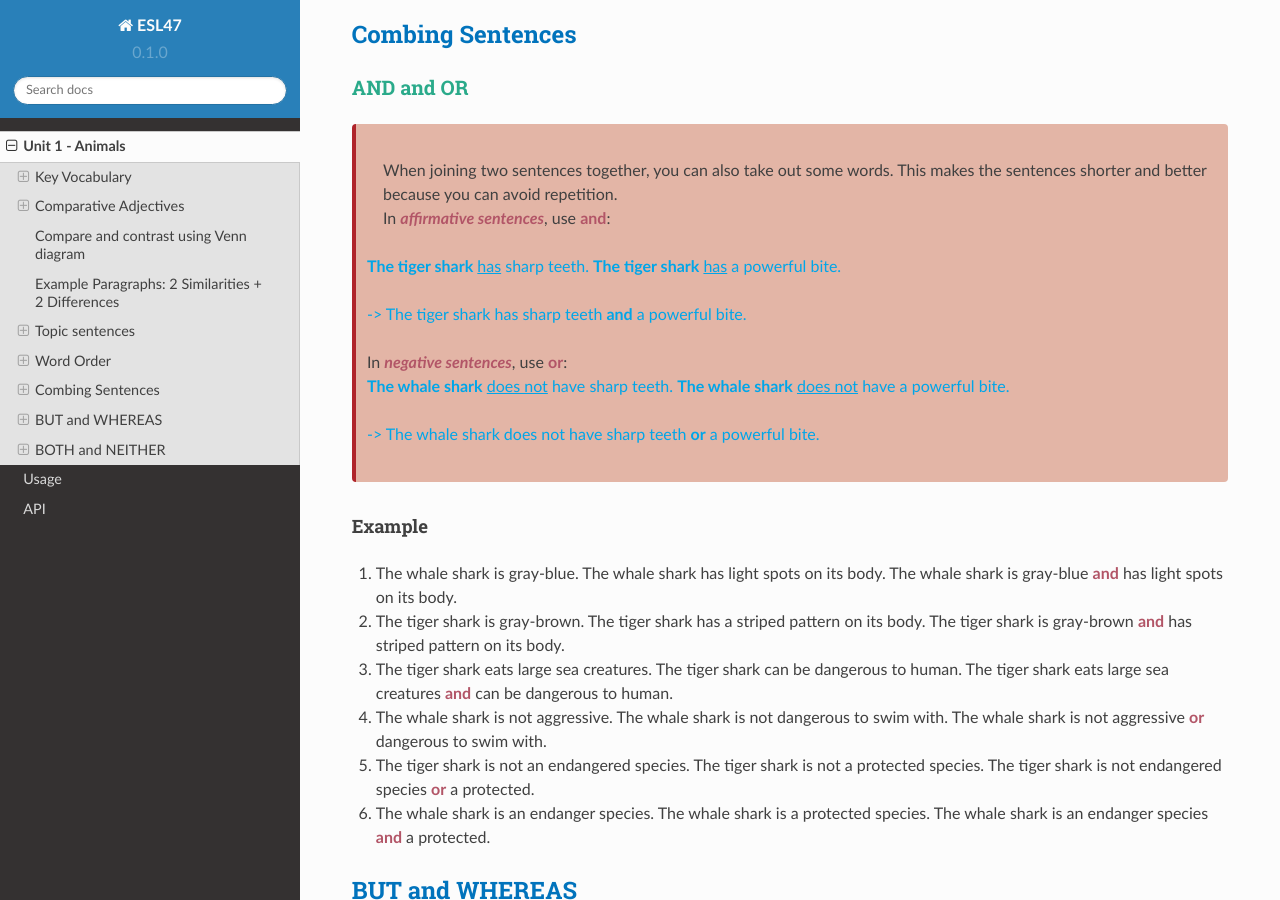
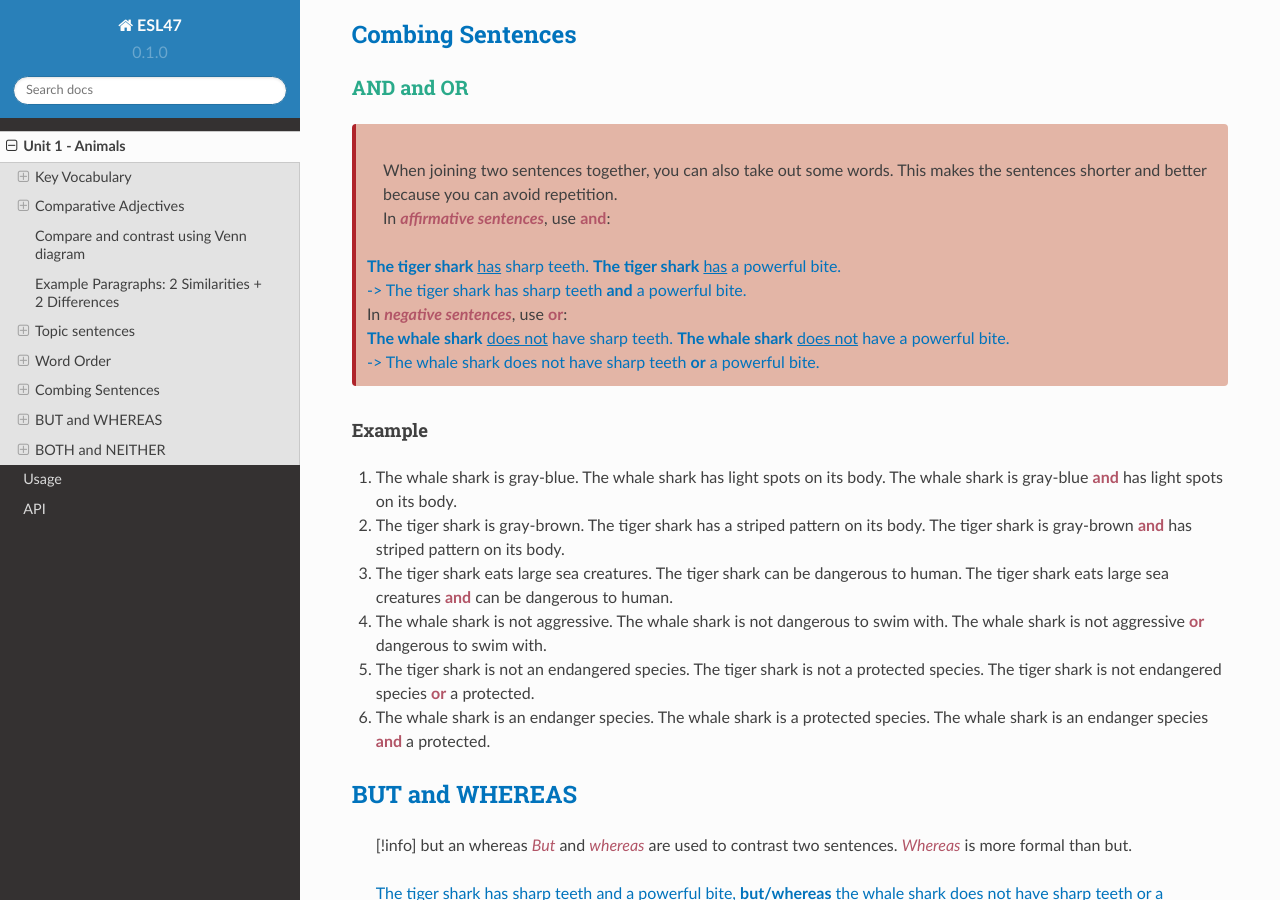
Before and after one commit to vpa24/ESL-47---Intermediate-Low-Integrated-Reading-Writing, a Sphinx documentation site: the page built from docs/source/unit1.md, in a window 1280 px wide and 900 px high, scrolled down 5741 px. Built offline with Sphinx 7.4.7 and the Read the Docs theme 2.0.0, drawn with Linux system fonts in a browser that asks for light colours.

Commit message:
edit AND and OR section

```diff
--- a/docs/source/unit1.md
+++ b/docs/source/unit1.md
@@ -262,12 +262,12 @@ In English sentences, the subject usually comes before the verb and the object.
 <p style='margin-top:1em; text-align:center'>
 <p style='margin-left:1em;'>
 When joining two sentences together, you can also take out some words. This makes the sentences shorter and better because you can avoid repetition.<br/>
-In <strong><em>affirmative sentences</strong></em>, use <strong>and</strong>:<br/>
-<p style="color:#00a6e9"><span style="font-weight:bold">The tiger shark</span> <span style="text-decoration:underline">has</span> sharp teeth. <span style="font-weight:bold">The tiger shark</span> <span style="text-decoration:underline">has</span> a powerful bite.</p>
-<p style="color:#00a6e9">-> The tiger shark has sharp teeth <b>and</b> a powerful bite.</p>
+In <strong><em>affirmative sentences</strong></em>, use <strong>and</strong>:
+<div style="color:#0173bc"><span style="font-weight:bold">The tiger shark</span> <span style="text-decoration:underline">has</span> sharp teeth. <span style="font-weight:bold">The tiger shark</span> <span style="text-decoration:underline">has</span> a powerful bite.</div>
+<div style="color:#0173bc">-> The tiger shark has sharp teeth <b>and</b> a powerful bite.</div>
 In <strong><em>negative sentences</em></strong>, use <strong>or</strong>:
-<p style="color:#00a6e9"><span style="font-weight:bold">The whale shark</span> <span style="text-decoration:underline">does not</span> have sharp teeth. <span style="font-weight:bold">The whale shark</span> <span style="text-decoration:underline">does not</span> have a powerful bite.</p>
-<p style="color:#00a6e9">-> The whale shark does not have sharp teeth <b>or</b> a powerful bite.</p>
+<div style="color:#0173bc"><span style="font-weight:bold">The whale shark</span> <span style="text-decoration:underline">does not</span> have sharp teeth. <span style="font-weight:bold">The whale shark</span> <span style="text-decoration:underline">does not</span> have a powerful bite.</div>
+<div style="color:#0173bc">-> The whale shark does not have sharp teeth <b>or</b> a powerful bite.</div>
 </p>
 </span>
 </div>
@@ -292,7 +292,7 @@ In <strong><em>negative sentences</em></strong>, use <strong>or</strong>:
 > [!info] but an whereas
 > _But_ and _whereas_ are used to contrast two sentences. _Whereas_ is more formal than but.<br/>
 >
-> <p style="color:#00a6e9">The tiger shark has sharp teeth and a powerful bite, <b>but/whereas</b> the whale shark does not have sharp teeth or a powerful bite. </p>
+> <p style="color:#0173bc">The tiger shark has sharp teeth and a powerful bite, <b>but/whereas</b> the whale shark does not have sharp teeth or a powerful bite. </p>
 
 ### Example
 
@@ -305,9 +305,9 @@ In <strong><em>negative sentences</em></strong>, use <strong>or</strong>:
 > You can use other phrases to compare two difference things.<br/><br/>
 > If two things/people have the same characteristic, use _both ... and ...._ :
 >
-> <p style="color:#00a6e9"><b>Both</b> the gray <b>and</b> red squirrel carry the parapox virus.</p>
+> <p style="color:#0173bc"><b>Both</b> the gray <b>and</b> red squirrel carry the parapox virus.</p>
 >  If they do not have a particular characteristic, use *neither ... nor ....* :
-> <p style="color:#00a6e9"><b>Neither</b> the gray <b>nor</b> red squirrel is found in the north of Scottland.</p>
+> <p style="color:#0173bc"><b>Neither</b> the gray <b>nor</b> red squirrel is found in the north of Scottland.</p>
 
 ### Example
 
```
